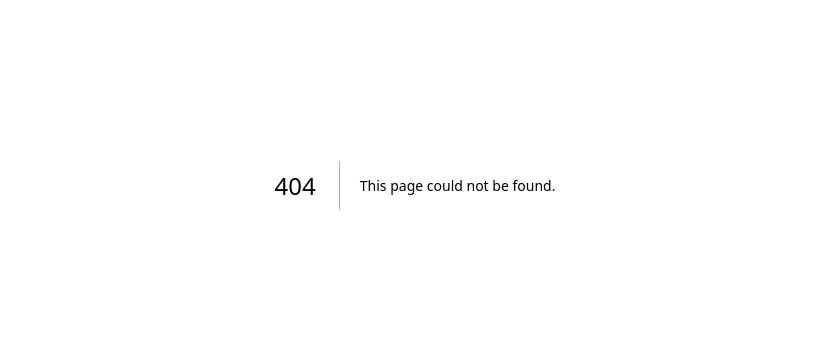
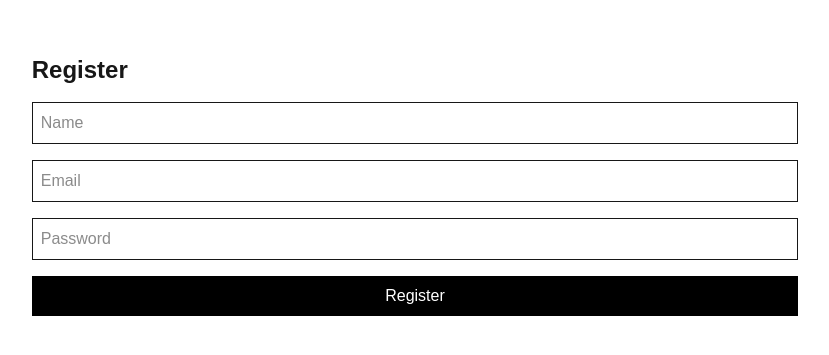
Before and after one commit to fikri537/anti-mager-app, a Next.js app in the folder frontend/: page /register in a window 1280 px wide. Before the commit this address had no page. Shown: the part 215-570 px from the top of the page, without its empty margins (225-1054 px from the left). Built offline with nearby package versions, Linux system fonts and the light colour scheme.

Commit message:
frontend dari register

```diff
--- /dev/null
+++ b/frontend/app/register/page.tsx
@@ -0,0 +1,52 @@
+"use client";
+
+import { useState } from "react";
+import { registerUser } from "@/services/api";
+import { useRouter } from "next/navigation";
+
+export default function RegisterPage() {
+  const router = useRouter();
+
+  const [form, setForm] = useState({
+    name: "",
+    email: "",
+    password: "",
+  });
+
+  const handleSubmit = async (e: any) => {
+    e.preventDefault();
+    await registerUser(form);
+    router.push("/login");
+  };
+
+  return (
+    <div className="flex h-screen items-center justify-center">
+      <form onSubmit={handleSubmit} className="space-y-4">
+        <h1 className="text-2xl font-bold">Register</h1>
+
+        <input
+          placeholder="Name"
+          className="border p-2 w-full"
+          onChange={(e) => setForm({ ...form, name: e.target.value })}
+        />
+
+        <input
+          placeholder="Email"
+          className="border p-2 w-full"
+          onChange={(e) => setForm({ ...form, email: e.target.value })}
+        />
+
+        <input
+          type="password"
+          placeholder="Password"
+          className="border p-2 w-full"
+          onChange={(e) => setForm({ ...form, password: e.target.value })}
+        />
+
+        <button className="bg-black text-white px-4 py-2 w-full">
+          Register
+        </button>
+      </form>
+    </div>
+  );
+}
```
